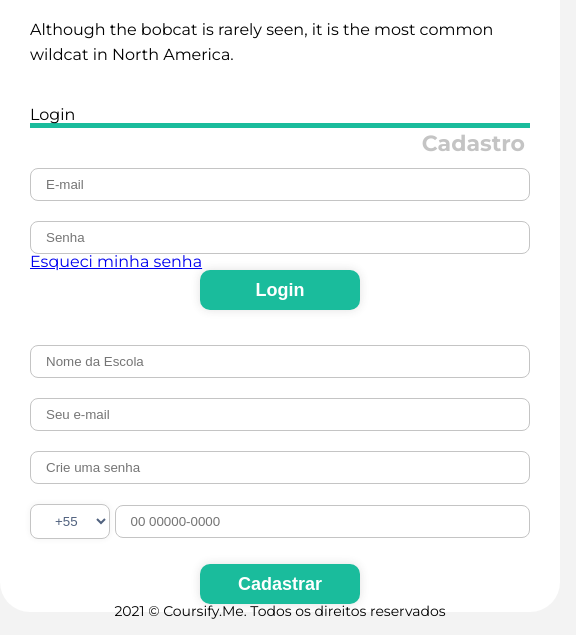
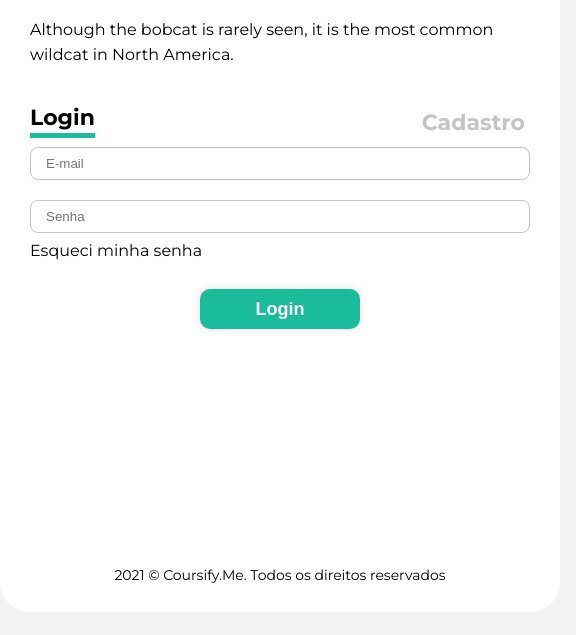
Before and after one commit to thihuli/Login-Screen-animated, a plain HTML site: page index.html in a window 1280 px wide. Shown: the part 162-797 px from the top of the page, 0-576 px from the left. Drawn offline with Linux system fonts and the light colour scheme.

Commit message:
add id in inputs

```diff
--- a/index.html
+++ b/index.html
@@ -29,19 +29,18 @@
         </p>
 
         <div class="titles-input">
-          <p class="title border">Login</p>
-          <p class="register">Cadastro</p>
+          <p id="login" onclick="removeCLassRegister()" class="login border">Login</p>
+          <p id="register" onclick="removeCLassLogin()" class="register ">Cadastro</p>
         </div>
-        <div class="inputs-login">
-
+        <div id="input-login" class="inputs-login ">
           <input type="email" placeholder="E-mail">
           <input type="password" placeholder="Senha">
-          <a href="#">Esqueci minha senha</a>
+          <p href="#">Esqueci minha senha</p>
           <div class="button">
             <button>Login</button>
           </div>
         </div>
-        <div class="inputs-register">
+        <div id="input-register"  class="inputs-register none">
           <input type="text" class="school" placeholder="Nome da Escola">
           <input type="text" class="email" placeholder="Seu e-mail">
           <input type="text" class="password" placeholder="Crie uma senha">
```
